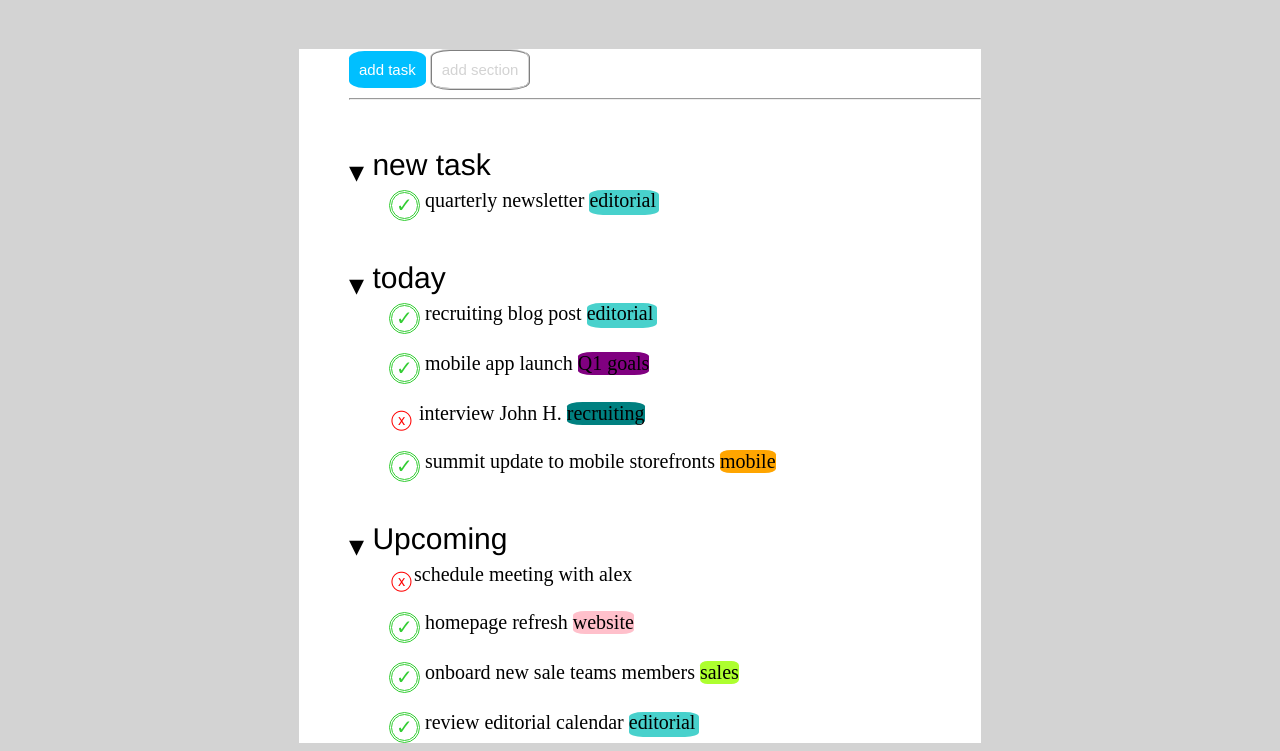
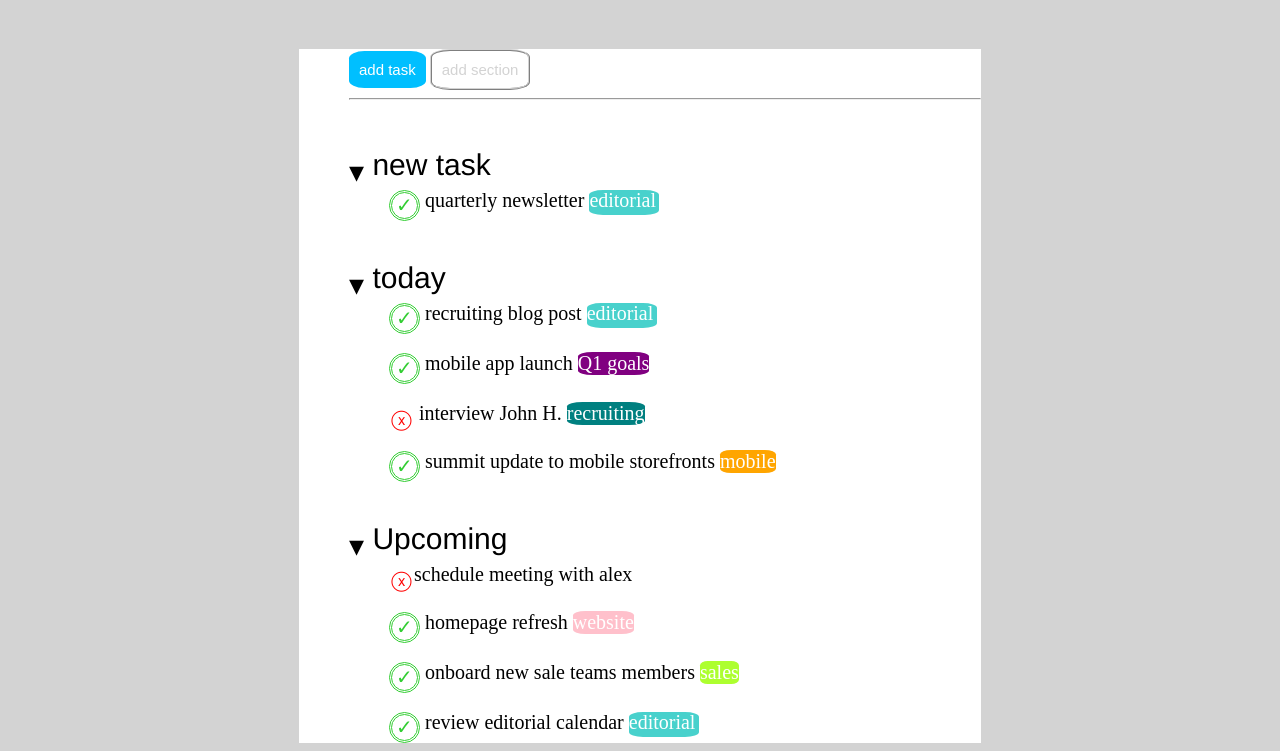
Before and after one commit to leonardosponza/html-css-toboolist, a plain HTML site: page index.html in a window 1280 px wide. Shown: the part 78-829 px from the top of the page. Drawn offline with Linux system fonts and the light colour scheme.

Commit message:
add:changes-due

```diff
--- a/style.css/style.css
+++ b/style.css/style.css
@@ -74,6 +74,7 @@
     height: 25px;
     display: inline-block;
     line-height: 20px;
+    color: white;
 }
 .cross{
     color:red;
@@ -90,26 +91,31 @@
     background-color:purple;
     border-radius: 20%;
     display: inline-block;
+    color: white;
 }
 #recruiting{
     background-color:teal;
     border-radius: 20%;
     display: inline-block;
+    color: white;
 }
 #mobile{
     background-color:orange;
     border-radius: 20%;
     display: inline-block;
+    color: white;
 }
 /* fine seconda lista non ordinata */
 #website{
     background-color:pink;
     border-radius: 20%;
     display: inline-block;
+    color: white;
 }
 #sales{
     background-color:greenyellow;
     border-radius: 20%;
     display: inline-block;
+    color: white;
 
 }
```
